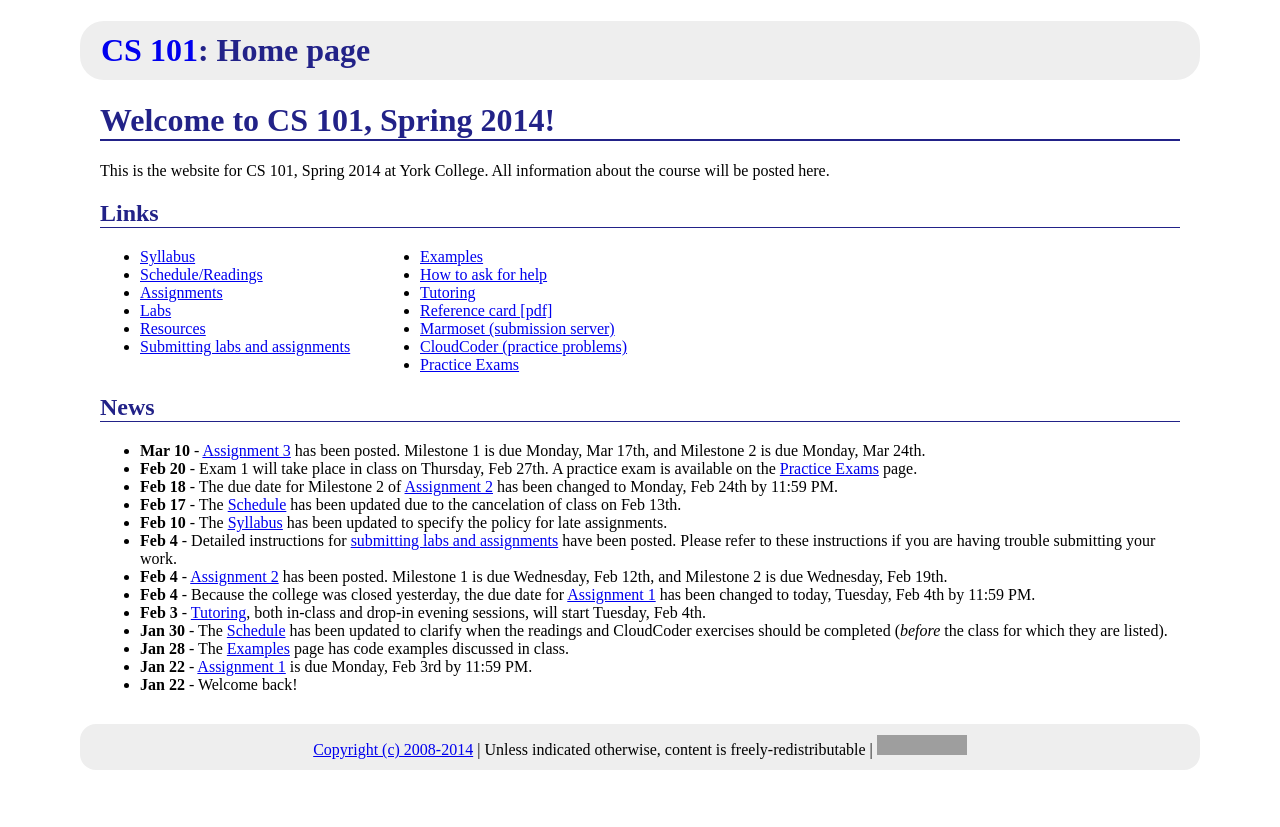
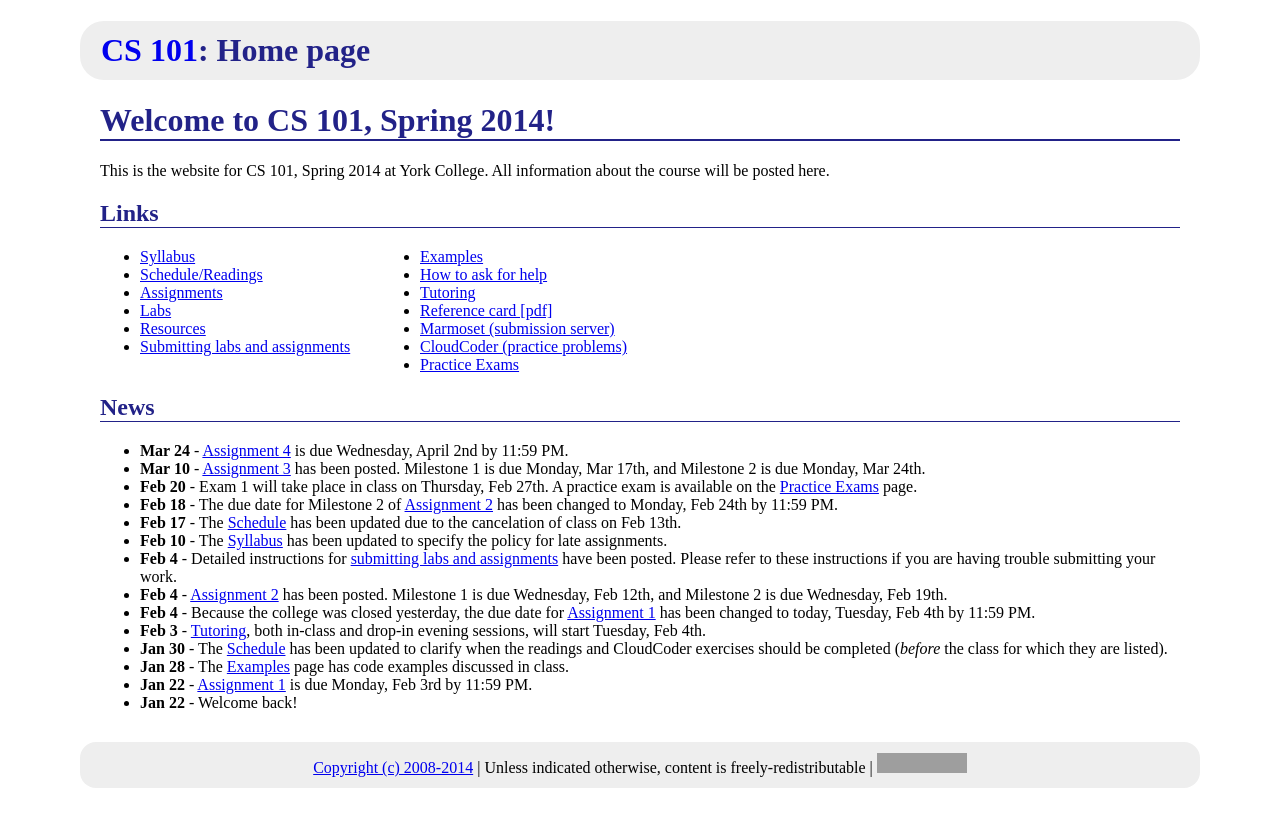
Before and after one commit to ycpcs/cs101-spring2014, a Jekyll site: the page built from index.md, in a window 1280 px wide. Shown: the top 827 px of the page. Built offline with Jekyll 4.4.1, drawn with Linux system fonts in a browser that asks for light colours; Markdown is read by kramdown in place of the engine named in the settings; grey boxes are pictures that could not be loaded.

Commit message:
news item about assignment 4

```diff
--- a/index.md
+++ b/index.md
@@ -37,6 +37,7 @@ All information about the course will be posted here.
 
 ## News
 
+* **Mar 24** - [Assignment 4](assign/assign04.html) is due Wednesday, April 2nd by 11:59 PM.
 * **Mar 10** - [Assignment 3](assign/assign03.html) has been posted.  Milestone 1 is due Monday, Mar 17th, and Milestone 2 is due Monday, Mar 24th.
 * **Feb 20** - Exam 1 will take place in class on Thursday, Feb 27th.  A practice exam is available on the [Practice Exams](practice/index.html) page.
 * **Feb 18** - The due date for Milestone 2 of [Assignment 2](assign/assign02.html) has been changed to Monday, Feb 24th by 11:59 PM.
```
